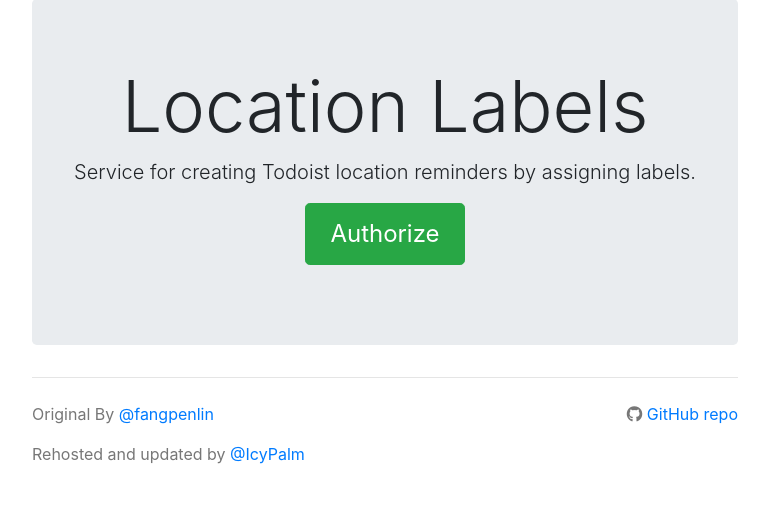
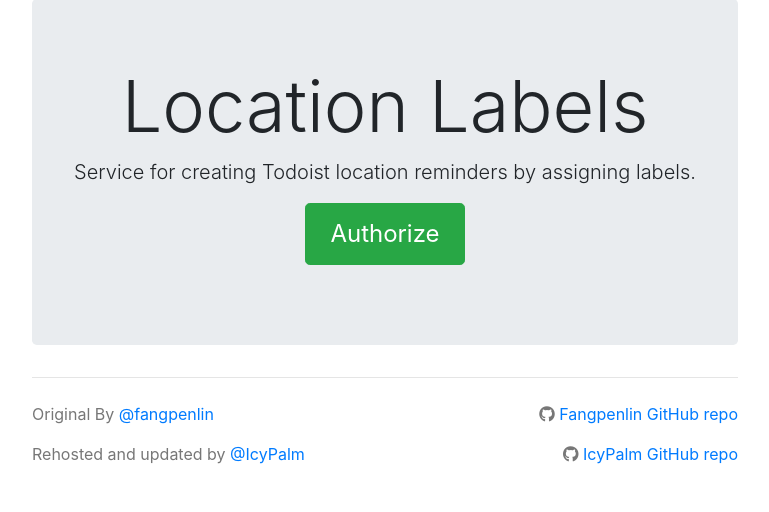
Before and after one commit to fangpenlin/todoist-location-labels, a Flask app: page / in a window 1280 px wide. Shown: the part 122-634 px from the top of the page, without its empty margins (255-1024 px from the left). Run offline with Flask 2, Linux system fonts and the light colour scheme; some libraries are stand-ins or nearby versions.

Commit message:
Updated footer to have both author's info

```diff
--- a/templates/index.html
+++ b/templates/index.html
@@ -246,8 +246,9 @@
         {% endif %}
 
         <footer class="footer">
-            <p class="float-right"><i class="fa fa-github"></i> <a href="https://github.com/IcyPalm/todoist-location-labels">GitHub repo</a></p>
+            <p class="float-right"><i class="fa fa-github"></i> <a href="https://github.com/fangpenlin/todoist-location-labels/">Fangpenlin GitHub repo</a></p>
             <p>Original By <a href="https://twitter.com/fangpenlin">@fangpenlin</a> </p>
+            <p class="float-right"><i class="fa fa-github"></i> <a href="https://github.com/IcyPalm/todoist-location-labels">IcyPalm GitHub repo</a></p>
             <p>Rehosted and updated by <a href="https://twitter.com/IcyPalm">@IcyPalm</a> </p>
         </footer>
 
```
